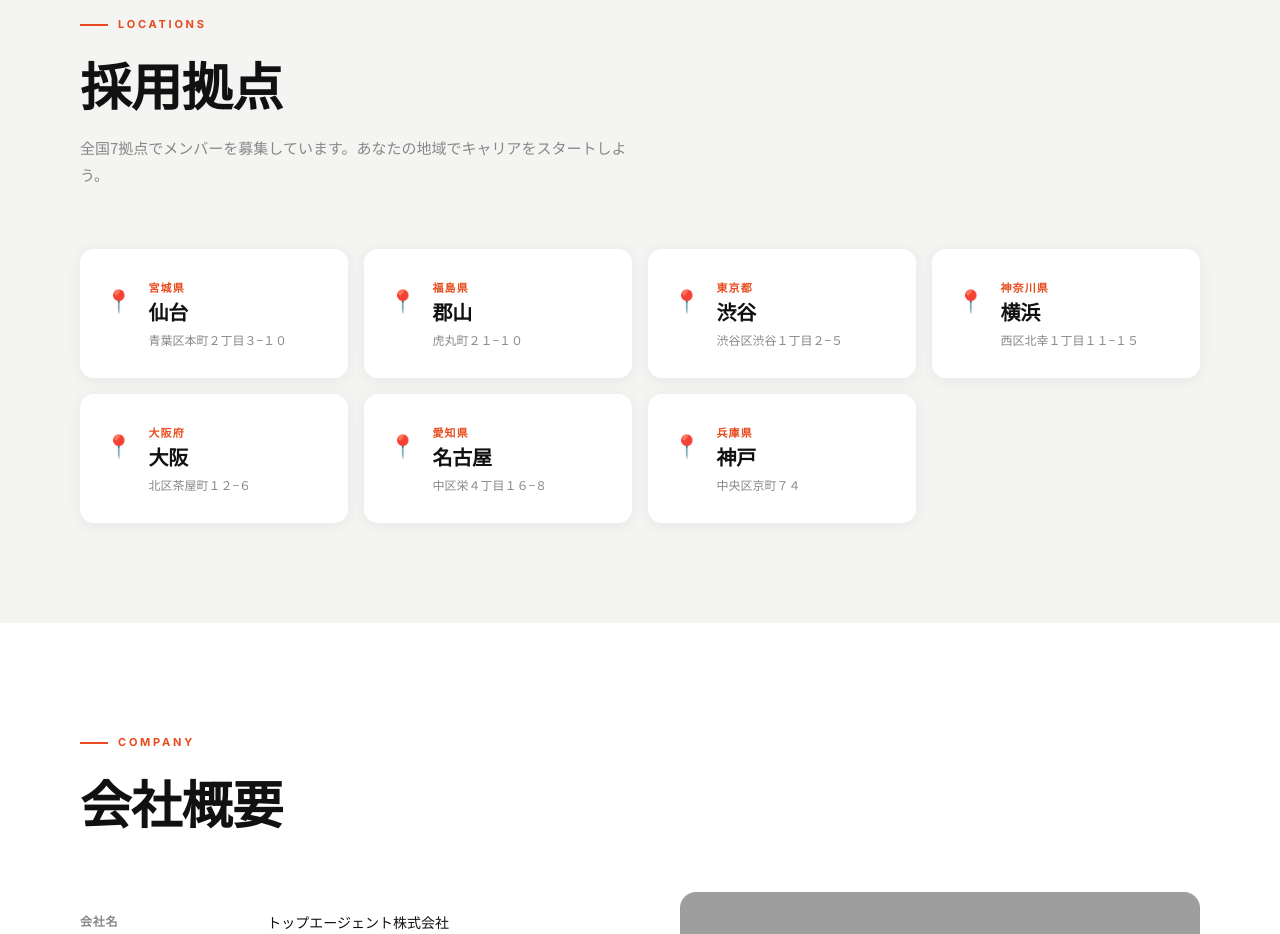
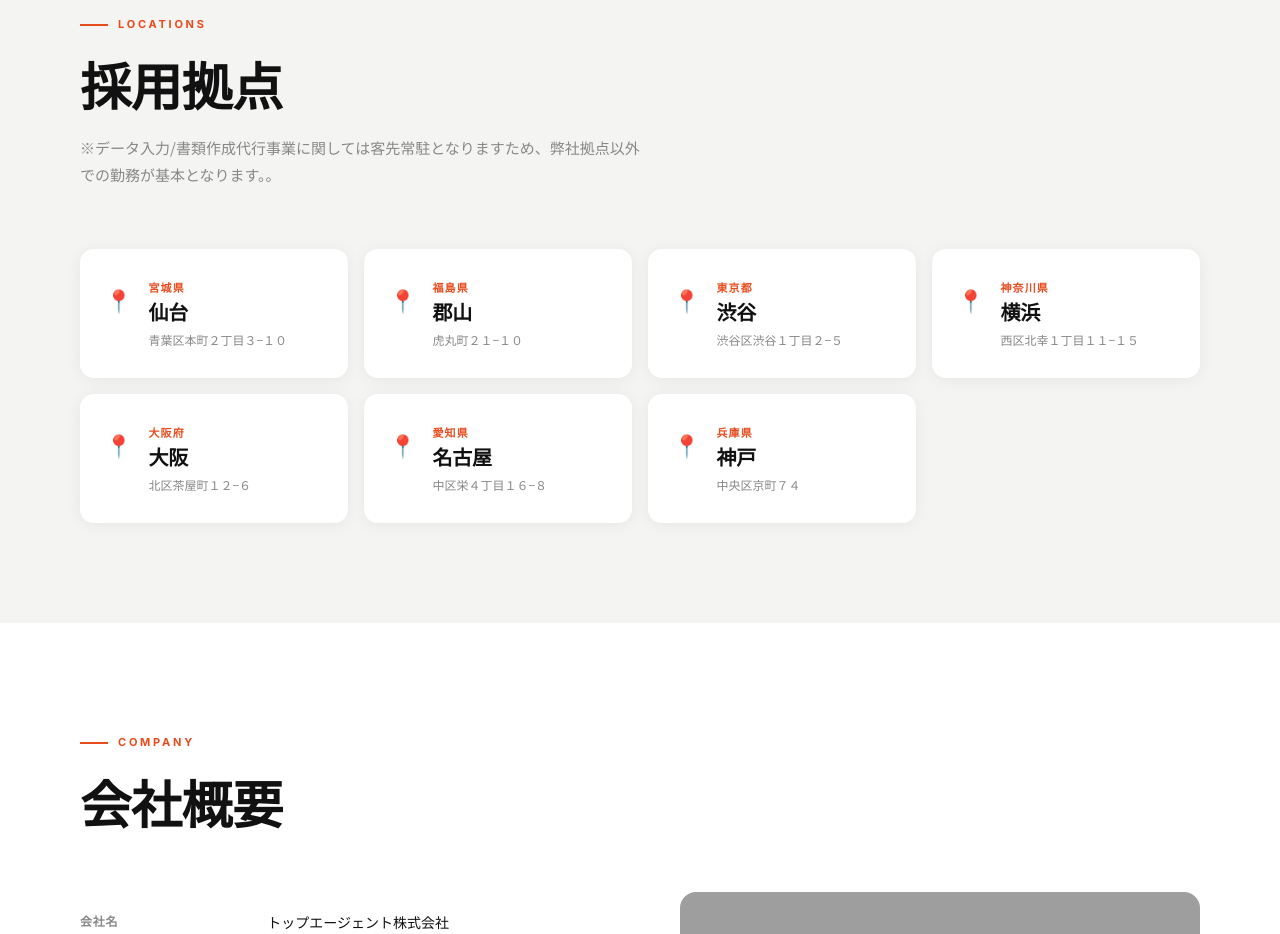
Before and after one commit to recruit-youth/my-website, a plain HTML site: page index.html in a window 1280 px wide. Shown: the part 4400-5334 px from the top of the page. Drawn offline with Linux system fonts and the light colour scheme; grey boxes are pictures that could not be loaded.

Commit message:
Update index.html

```diff
--- a/index.html
+++ b/index.html
@@ -1350,7 +1350,7 @@
     <div class="section-inner">
       <p class="section-label reveal">LOCATIONS</p>
       <h2 class="section-title reveal" id="voice-heading">採用拠点</h2>
-      <p class="section-lead reveal">全国7拠点でメンバーを募集しています。あなたの地域でキャリアをスタートしよう。</p>
+      <p class="section-lead reveal">※データ入力/書類作成代行事業に関しては客先常駐となりますため、弊社拠点以外での勤務が基本となります。。</p>
 
       <div class="locations-grid">
         <div class="location-card reveal">
```
